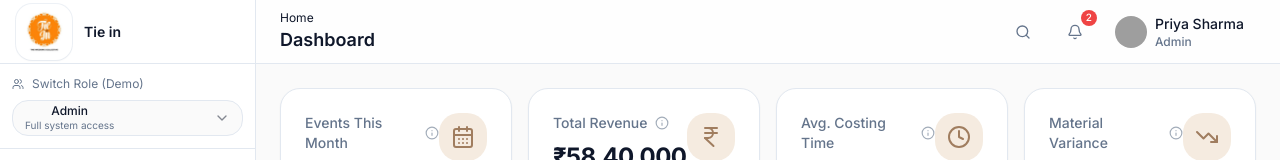
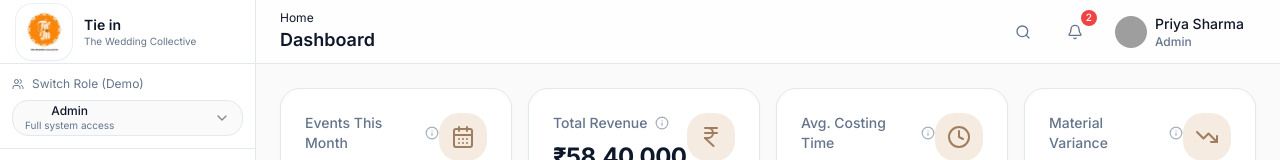
Before and after one commit to SamSunGRoll/WeddingDecorAOS, a React (Vite) app: page / in a window 1280 px wide. Shown: the top 160 px of the page. Built offline with nearby package versions, Linux system fonts and the light colour scheme; grey boxes are pictures that could not be loaded.

Commit message:
changed website display name

```diff
--- a/index.html
+++ b/index.html
@@ -4,7 +4,7 @@
     <meta charset="UTF-8" />
     <link rel="icon" type="image/svg+xml" href="/vite.svg" />
     <meta name="viewport" content="width=device-width, initial-scale=1.0" />
-    <title>Tie In - Wedding Décor Operations</title>
+    <title>Tie In</title>
     <link rel="preconnect" href="https://fonts.googleapis.com">
     <link rel="preconnect" href="https://fonts.gstatic.com" crossorigin>
     <link href="https://fonts.googleapis.com/css2?family=Inter:wght@400;500;600;700&display=swap" rel="stylesheet">
--- a/src/components/layout/Sidebar.tsx
+++ b/src/components/layout/Sidebar.tsx
@@ -98,6 +98,7 @@ export function Sidebar() {
             {!collapsed && (
               <div className="flex flex-col min-w-0">
                 <span className="text-sm font-semibold text-foreground truncate">Tie in</span>
+                <span className="text-[10px] text-muted-foreground leading-tight">The Wedding Collective</span>
               </div>
             )}
           </div>
```
